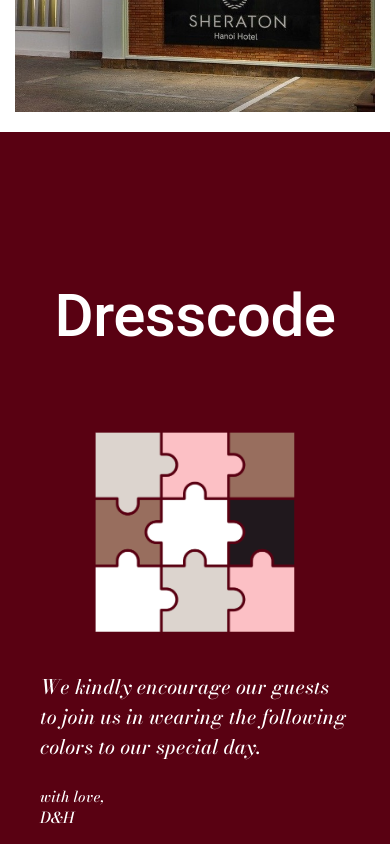
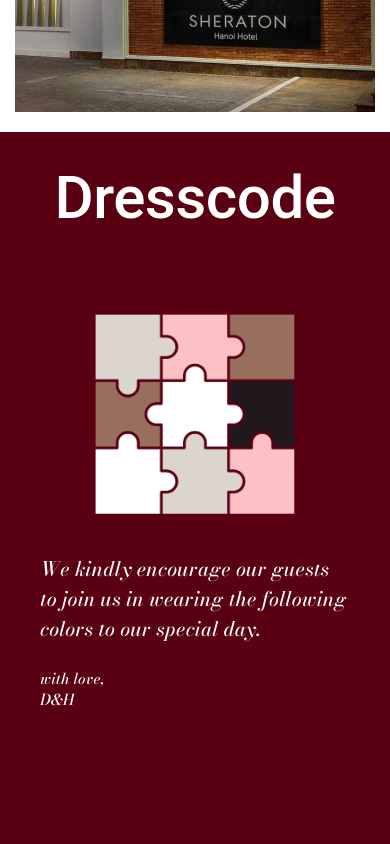
Before and after one commit to jaynguyen2309/my-wedding-website, a Next.js app: page / in a window 390 px wide. Shown: the part 5740-6584 px from the top of the page. Built offline with nearby package versions, Linux system fonts and the light colour scheme.

Commit message:
test on mobile

```diff
--- a/src/pages/index.js
+++ b/src/pages/index.js
@@ -12,6 +12,8 @@ import SectionTen from "@/sections/SectionTen";
 import SectionEleven from "@/sections/SectionEleven";
 import SectionTwelve from "@/sections/SectionTwelve";
 import { styled } from "@mui/system";
+import { useMediaQuery, useTheme } from "@mui/material";
+import SectionElevenMobile from "@/sections/SectionElevenMobile";
 
 const BackgroundSectionOneStyle = styled("div")(() => ({
   backgroundImage: 'url("../img/background-section1.jpg")',
@@ -36,7 +38,7 @@ const BackgroundSectionTwoStyle = styled("div")(() => ({
 
 const BackgroundSectionThreeStyle = styled("div")(() => ({
   backgroundImage: 'url("../img/background3.png")',
-  backgroundRepeat: "no-repeat",
+  backgroundRepeat: "repeat-y",
   backgroundPosition: "center",
   backgroundAttachment: "fixed",
   backgroundSize: "cover",
@@ -67,9 +69,18 @@ const BackgroundSectionSixStyle = styled("div")(() => ({
   alignItems: 'center'
 }));
 
+const BackgroundSectionSevenStyle = styled("div")(({ isMobile }) => ({
+  backgroundColor: '#590112',
+  padding: "0 40px",
+  display: 'flex',
+  alignItems: !isMobile && 'center',
+  justifyContent: 'center',
+  minHeight: "100vh"
+}));
+
 const BackgroundSectionEightStyle = styled("div")(() => ({
   backgroundImage: 'url("../img/background8.jpg")',
-  backgroundRepeat: "no-repeat",
+  backgroundRepeat: "repeat-y",
   backgroundPosition: "center",
   backgroundAttachment: "fixed",
   backgroundSize: "cover",
@@ -81,9 +92,18 @@ const BackgroundSectionEightStyle = styled("div")(() => ({
   backgroundColor: '#ffffff'
 }));
 
+const BackgroundSectionNineStyle = styled("div")(({ isMobile }) => ({
+  backgroundColor: '#590112',
+  padding: "0 40px",
+  display: 'flex',
+  alignItems: !isMobile && 'center',
+  justifyContent: 'center',
+  minHeight: "100vh"
+}));
+
 const BackgroundSectionTenStyle = styled("div")(() => ({
   backgroundImage: 'url("../img/background-section1.jpg")',
-  backgroundRepeat: "no-repeat",
+  backgroundRepeat: "repeat-y",
   backgroundPosition: "center",
   backgroundAttachment: "fixed",
   backgroundSize: "cover",
@@ -97,6 +117,9 @@ const BackgroundSectionTenStyle = styled("div")(() => ({
 }));
 
 export default function Home() {
+  const theme = useTheme();
+  const isMobile = useMediaQuery(theme.breakpoints.down('md'));
+
   return (
     <>
       <BackgroundSectionOneStyle>
@@ -118,21 +141,23 @@ export default function Home() {
       <BackgroundSectionSixStyle>
         <SectionSix />
       </BackgroundSectionSixStyle>
-      <BackgroundSectionFiveStyle>
+      <BackgroundSectionSevenStyle isMobile={isMobile}>
         <SectionSeven />
-      </BackgroundSectionFiveStyle>
+      </BackgroundSectionSevenStyle>
       <BackgroundSectionEightStyle>
         <SectionEight />
       </BackgroundSectionEightStyle>
-      <BackgroundSectionFiveStyle>
+      <BackgroundSectionNineStyle isMobile={isMobile}>
         <SectionNine />
-      </BackgroundSectionFiveStyle>
-      <BackgroundSectionTenStyle>
+      </BackgroundSectionNineStyle>
+      {!isMobile && <BackgroundSectionTenStyle>
         <SectionTen />
-      </BackgroundSectionTenStyle>
-      <BackgroundSectionFiveStyle>
+      </BackgroundSectionTenStyle>}
+
+      {isMobile ? <BackgroundSectionOneStyle><SectionElevenMobile /></BackgroundSectionOneStyle> : <BackgroundSectionFiveStyle>
         <SectionEleven />
-      </BackgroundSectionFiveStyle>
+      </BackgroundSectionFiveStyle>}
+
       <BackgroundSectionThreeStyle>
         <SectionTwelve />
       </BackgroundSectionThreeStyle>
```
